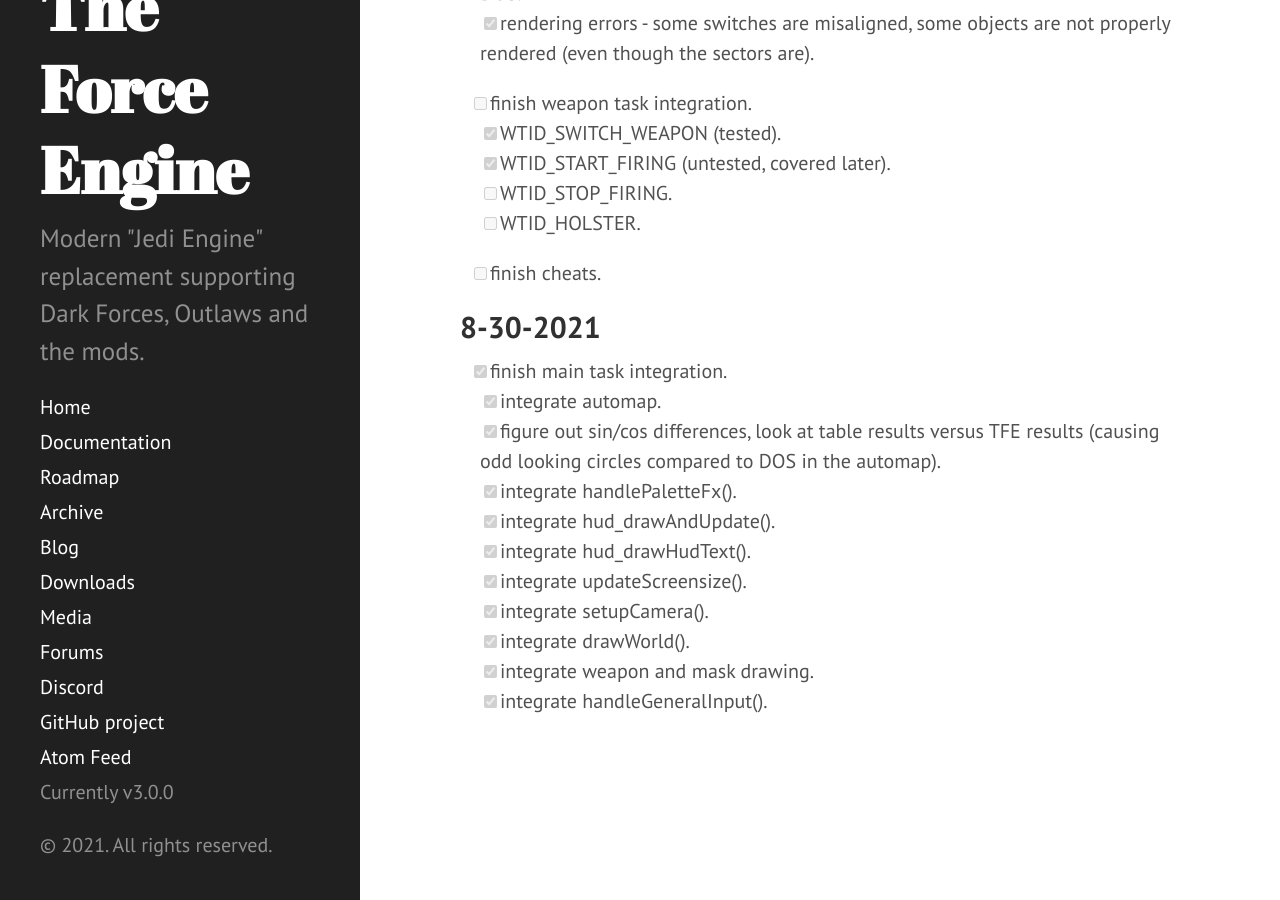
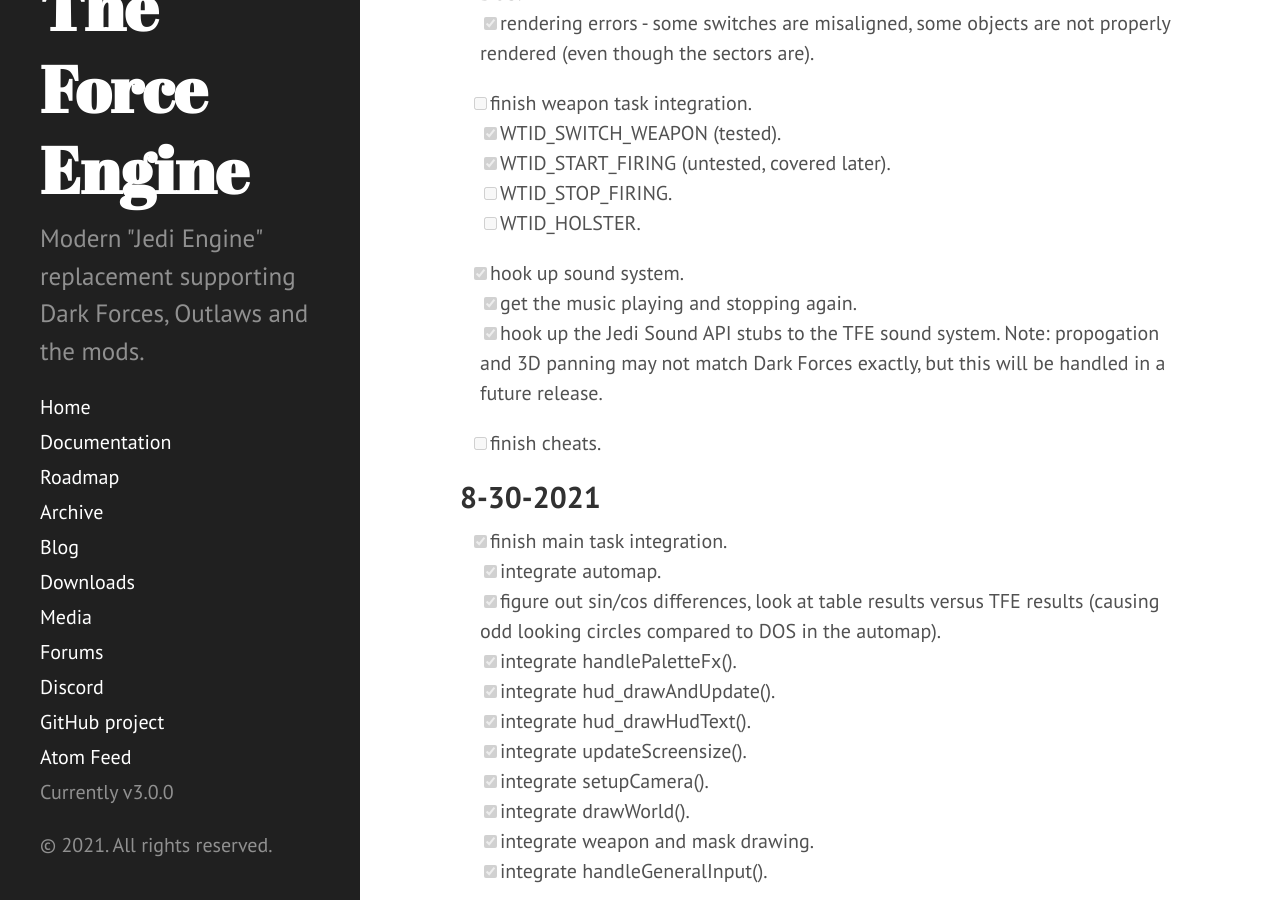
Before and after one commit to TheForceEngine/TheForceEngine.github.io, a Jekyll site: the page built from ProgressTracker.md, in a window 1280 px wide and 900 px high, scrolled down 696 px. Built offline with Jekyll 4.4.1, drawn with Linux system fonts in a browser that asks for light colours.

Commit message:
Update ProgressTracker.md

```diff
--- a/ProgressTracker.md
+++ b/ProgressTracker.md
@@ -22,6 +22,9 @@
   - [x] WTID_START_FIRING (untested, covered later).
   - [ ] WTID_STOP_FIRING.
   - [ ] WTID_HOLSTER.
+- [x] hook up sound system.
+  - [x] get the music playing and stopping again.
+  - [x] hook up the Jedi Sound API stubs to the TFE sound system. Note: propogation and 3D panning may not match Dark Forces exactly, but this will be handled in a future release.
 - [ ] finish cheats.
 
 ## 8-30-2021
```
